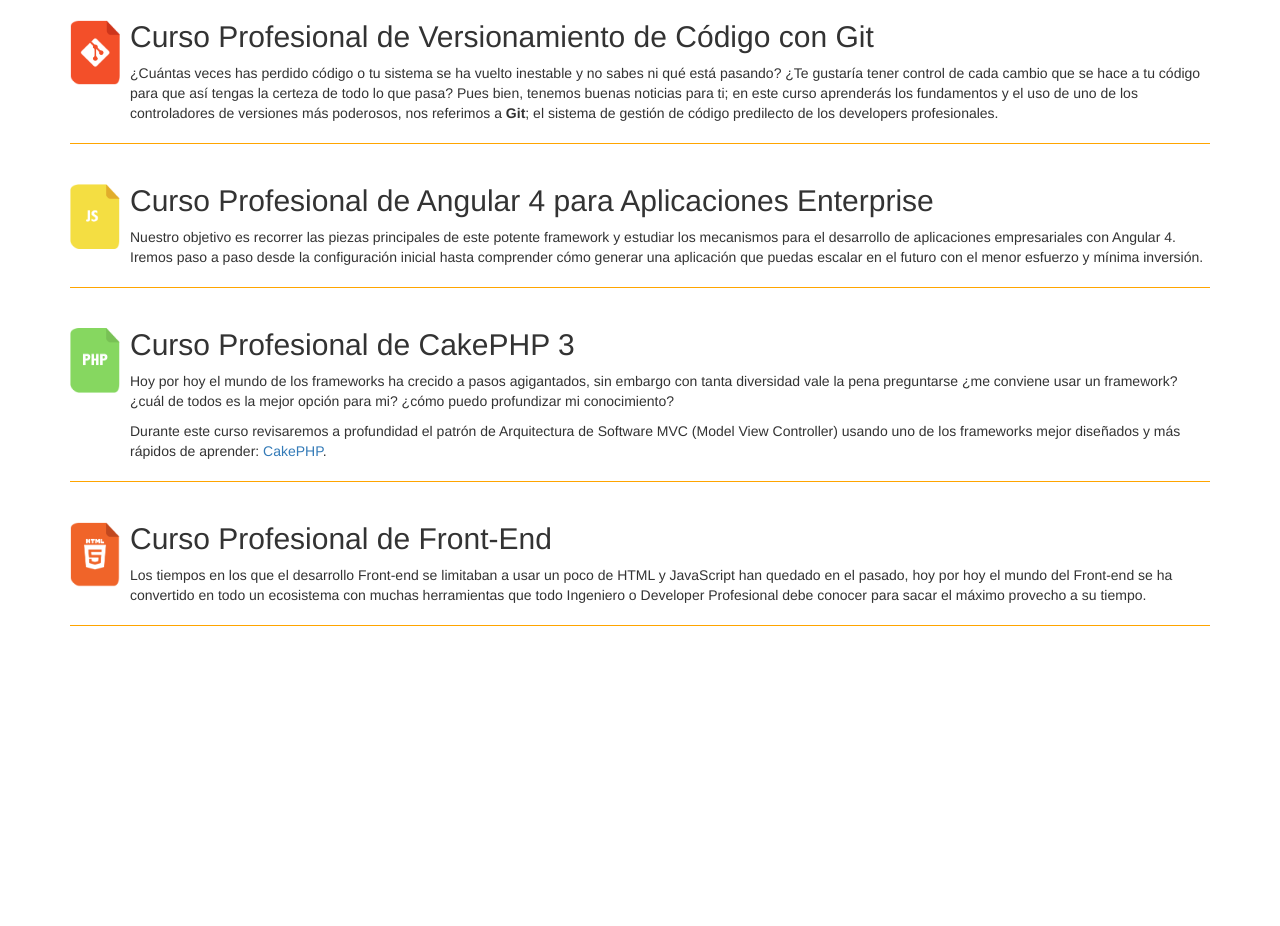
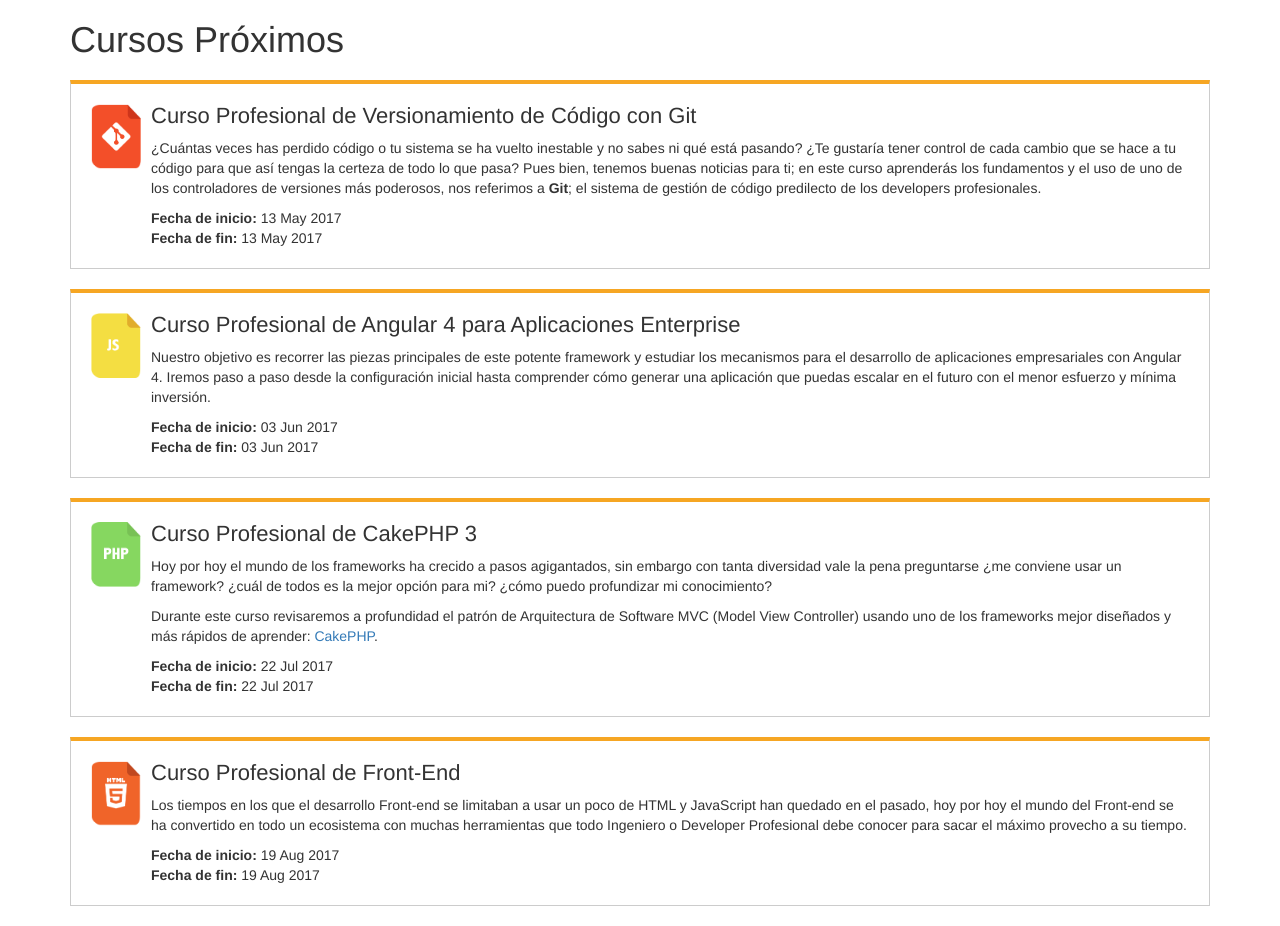
Before and after one commit to webtrainingmx/software-guru-vue-js-mayo-2017, a plain HTML site: page index.html in a window 1280 px wide. Before the commit the page ends 800 px from the top, so only its background shows below. Drawn offline with nearby package versions, Linux system fonts and the light colour scheme; files whose address does not match are found by name.

Commit message:
Agregar ejemplo de soporte para filters

```diff
--- a/css/app.css
+++ b/css/app.css
@@ -1,8 +1,21 @@
+.main-title {
+    margin-bottom: 20px;
+}
+
 .course {
     position: relative;
+    border-top: 4px solid #f6a623;
     border-bottom: 1px solid orange;
-    padding-bottom: 10px;
-    margin-bottom: 40px;
+    padding: 20px;
+    border-left: 1px solid #ccc;
+    border-right: 1px solid #ccc;
+    border-bottom: 1px solid #ccc;
+    margin-bottom: 20px;
+}
+
+.course__title {
+    font-size: 22px;
+    margin: 0 0 10px 0;
 }
 
 .course__image {
--- a/index.html
+++ b/index.html
@@ -13,6 +13,7 @@
             <div class="row">
                 <div class="col-xs-12 col-sm-12 col-md-12 col-lg-12">
                     <div class="v-content">
+                        <h1 class="main-title">Cursos Próximos</h1>
                         <div class="course" v-for="course in courses">
 
                             <div class="course__image">
@@ -22,6 +23,16 @@
                             <div class="course__information">
                                 <h2 class="course__title">{{ course.title }}</h2>
                                 <div class="course__description" v-html="course.description"></div>
+                                <div class="course__start">
+                                    <strong>Fecha de inicio: </strong>
+                                    <span>
+                                        {{ course.startDateAndTime | formatDate('DD MMM YYYY') }}
+                                    </span>
+                                </div>
+                                <div class="course__end">
+                                    <strong>Fecha de fin: </strong>
+                                    <span>{{ course.endDateAndTime | formatDate('DD MMM YYYY') }}</span>
+                                </div>
                             </div>
 
                         </div>
@@ -34,13 +45,19 @@
         </div>
         <script src="https://unpkg.com/vue@2.3.3"></script>
         <script src="https://unpkg.com/axios/dist/axios.min.js"></script>
+        <script src="https://cdnjs.cloudflare.com/ajax/libs/moment.js/2.18.1/moment.min.js"></script>
         <script>
-			(function( Vue, axios ) {
+			(function( Vue, axios, moment ) {
 				new Vue( {
 					el: '#v-container',
 					data: {
 						courses: [],
 						events: []
+					},
+					filters: {
+						formatDate: function( date, outputFormat ) {
+							return moment( date ).format( outputFormat );
+						}
 					},
 					mounted: function() {
 						var serverURL = window.location.href + '/data/api/';
@@ -62,7 +79,7 @@
 
 					}
 				} );
-			})( window.Vue, window.axios );
+			})( window.Vue, window.axios, window.moment );
 
         </script>
     </body>
```
